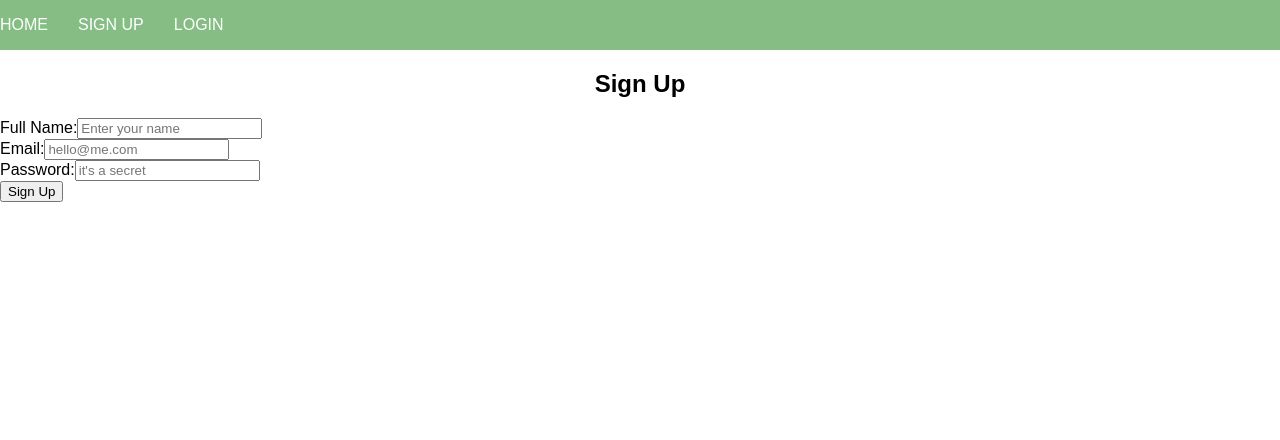
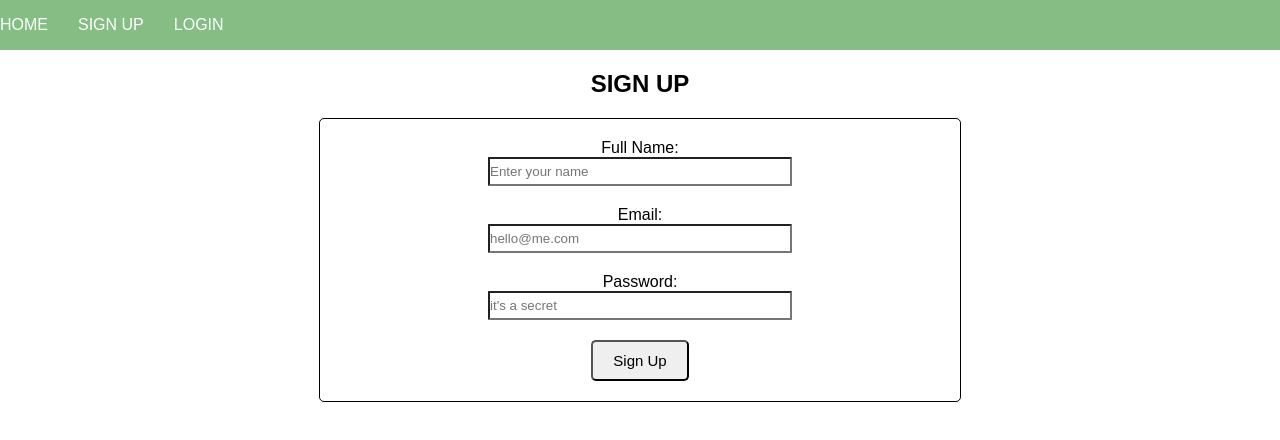
Before and after one commit to abisummers/recycle-react, a React (Create React App) app: page /signup in a window 1280 px wide. Shown: the top 440 px of the page. Built offline with nearby package versions, Linux system fonts and the light colour scheme; no server answers.

Commit message:
added basic styling to the login and sign up form

```diff
--- a/src/CSS/App.css
+++ b/src/CSS/App.css
@@ -22,3 +22,42 @@ label,
 form button {
   display: block;
 }
+
+h2 {
+  text-align: center;
+  text-transform: uppercase;
+}
+
+/* -----------------LOGIN/SIGNUP FORM -------------- */
+
+.log-sign-form {
+  width: 50%;
+  display: block;
+  text-align: center;
+  margin: auto;
+  border: 1px black solid;
+  border-radius: 5px;
+}
+
+.log-sign-form input {
+  width: 50%;
+  margin: auto;
+  display: block;
+  padding: 5px 0;
+  border-radius: 1px;
+}
+
+.log-sign-form label {
+  display: block;
+  margin: 0px 0px 15px 0px;
+  margin: 20px;
+}
+
+.log-sign-form form > button {
+  text-align: center;
+  margin: auto;
+  margin-bottom: 20px;
+  padding: 10px 20px;
+  border-radius: 5px;
+  font-size: 15px;
+}
--- a/src/components/User/LogIn.js
+++ b/src/components/User/LogIn.js
@@ -44,6 +44,7 @@ class Login extends Component {
     return (
       <section className= "login-container">
         <h2>Login</h2>
+        <div className="log-sign-form">
           <form onSubmit={event => this.handleSubmit(event)}>
             <label>
               Email:
@@ -57,7 +58,7 @@ class Login extends Component {
             </label>
 
             <label>
-            Password
+              Password:
               <input
                 type="password"
                 name="originalPassword"
@@ -69,6 +70,7 @@ class Login extends Component {
 
             <button>Login</button>
           </form>
+        </div>
       </section>
     );
   }
--- a/src/components/User/SignUp.js
+++ b/src/components/User/SignUp.js
@@ -44,11 +44,11 @@ class SignUp extends Component {
 
   render() {
     const { fullName, email, originalPassword } = this.state;
-    const { currentUser } = this.props;
 
     return (
       <section>
-        <h1>Sign Up</h1>
+        <h2>Sign Up</h2>
+        <div className="log-sign-form">
           <form onSubmit={event => this.submitSignupForm(event)}>
             <label>
               Full Name:
@@ -84,6 +84,7 @@ class SignUp extends Component {
             </label>
             <button>Sign Up</button>
           </form>
+        </div>
       </section>
     );
   }
```
Lines whose indentation alone changed are shown as unchanged.
